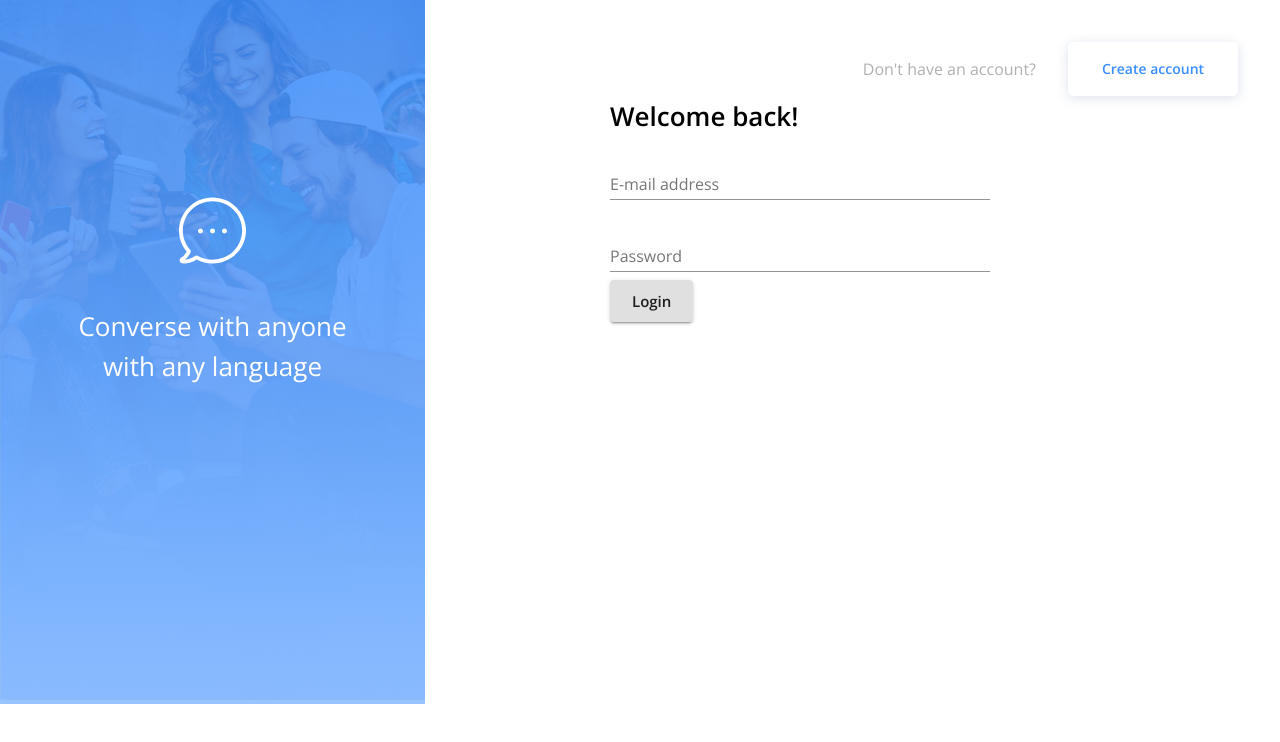
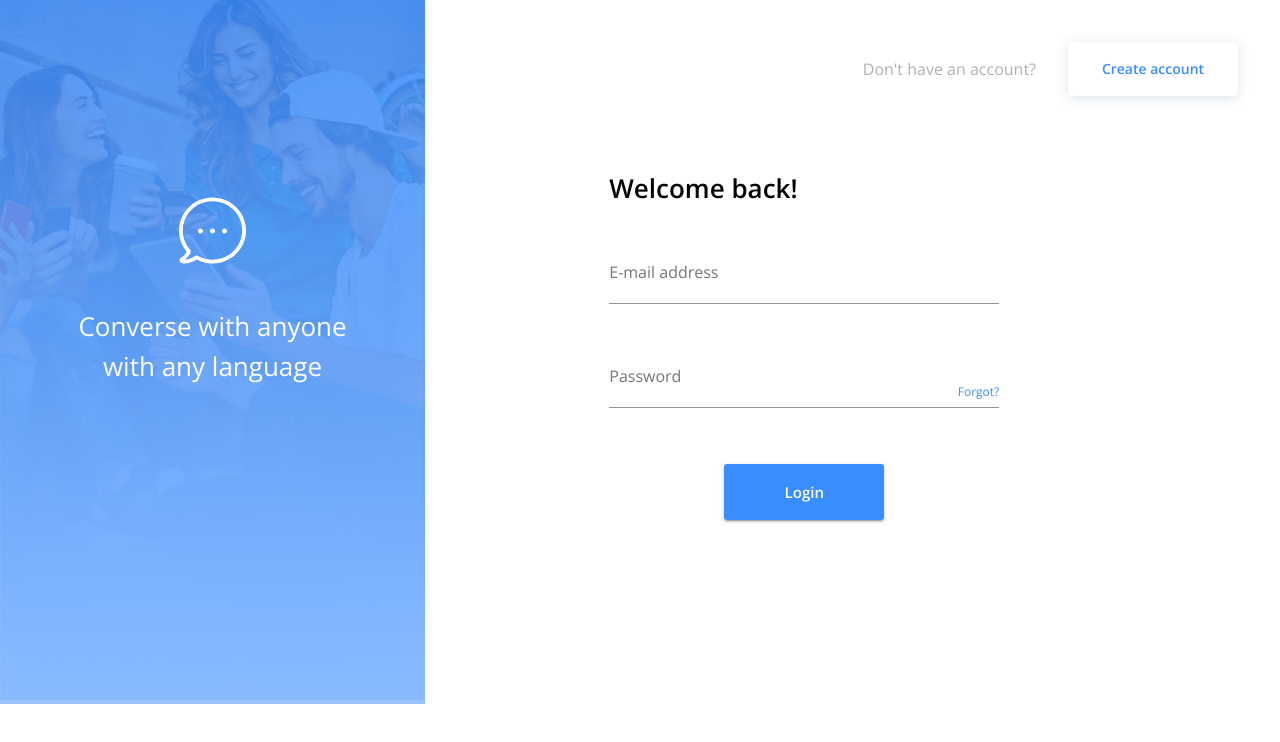
Before and after one commit to Bluekev22/43ed86, a React (Create React App) app in the folder client/: page /login in a window 1280 px wide. Shown: the top 742 px of the page. Built offline with nearby package versions, Linux system fonts and the light colour scheme; no server answers.

Commit message:
Create LoginButton component

```diff
--- a/client/src/Login.js
+++ b/client/src/Login.js
@@ -10,17 +10,31 @@ import {
 } from '@material-ui/core'
 import { makeStyles } from '@material-ui/core/styles'
 import SideCard from './components/Login/SideCard'
-import LinkBtn from './components/Login/LinkBtn'
+import LinkBtn from './components/Login/LinkButton'
+import LoginButton from './components/Login/LoginButton'
 
-const useStyles = makeStyles(() => ({
+const useStyles = makeStyles((theme) => ({
   accountQuestion: {
     marginTop: '42px',
-    color: '#B0B0B0',
+    color: theme.palette.secondary.main,
   },
   loginStatement: {
     fontWeight: 600,
     fontSize: '26px',
     lineHeight: '40px',
+  },
+  loginBox: {
+    width: '390px',
+    marginRight: '16vw',
+  },
+  textField: {
+    width: '390px',
+    marginTop: '2vh',
+    paddingTop: '2vh',
+  },
+  forgotPassword: {
+    color: theme.palette.primary.main,
+    fontSize: '12px',
   },
 }))
 
@@ -56,8 +70,8 @@ const Login = ({ user, login }) => {
         container
         item
         xl={9}
-        lg={9}
-        md={9}
+        lg={7}
+        md={6}
         direction="column"
         justifyContent="flex-start"
         alignItems="center"
@@ -84,39 +98,40 @@ const Login = ({ user, login }) => {
           justifyContent="center"
           alignItems="center"
         >
-          <Box style={{ width: '380px' }}>
-            <Grid container item xl={8} lg={8}></Grid>
+          <Box mt={9} className={classes.loginBox}>
             <Typography className={classes.loginStatement}>
               Welcome back!
             </Typography>
             <form onSubmit={handleLogin}>
-              <Grid>
-                <Grid>
               <FormControl margin="normal" required>
                 <TextField
-                      style={{ width: '380px' }}
+                  className={classes.textField}
                   aria-label="E-mail address"
                   label="E-mail address"
                   name="E-mail address"
                   type="text"
                 />
               </FormControl>
-                </Grid>
               <FormControl margin="normal" required>
                 <TextField
-                    style={{ width: '380px' }}
+                  className={classes.textField}
                   label="Password"
                   aria-label="Password"
                   type="Password"
                   name="Password"
+                  InputProps={{
+                    endAdornment: (
+                      <Typography className={classes.forgotPassword}>
+                        Forgot?
+                      </Typography>
+                    ),
+                    classes: {
+                      adornedEnd: classes.adornedEnd,
+                    },
+                  }}
                 />
               </FormControl>
-                <Grid>
-                  <Button type="submit" variant="contained" size="large">
-                    Login
-                  </Button>
-                </Grid>
-              </Grid>
+              <LoginButton text="Login" />
             </form>
           </Box>
           {/*
--- a/client/src/components/Login/LinkBtn.js
+++ b/client/src/components/Login/LinkButton.js
@@ -3,11 +3,11 @@ import { Link } from 'react-router-dom'
 import { Grid, Button } from '@material-ui/core'
 import { makeStyles } from '@material-ui/core/styles'
 
-const useStyles = makeStyles(() => ({
+const useStyles = makeStyles((theme) => ({
   linkButton: {
     boxShadow: '0px 2px 12px rgba(74,106,149, 0.2)',
     borderRadius: '5px',
-    color: '#3A8DFF',
+    color: theme.palette.primary.main,
     width: '170px',
     height: '54px',
     marginTop: '42px',
@@ -15,7 +15,7 @@ const useStyles = makeStyles(() => ({
   },
 }))
 
-const LinkBtn = ({ href, text }) => {
+const LinkButton = ({ href, text }) => {
   const classes = useStyles()
   return (
     <Grid item>
@@ -26,4 +26,4 @@ const LinkBtn = ({ href, text }) => {
   )
 }
 
-export default LinkBtn
+export default LinkButton
--- /dev/null
+++ b/client/src/components/Login/LoginButton.js
@@ -0,0 +1,32 @@
+import React from 'react'
+import { Grid, Button } from '@material-ui/core'
+import { makeStyles } from '@material-ui/core/styles'
+
+const useStyles = makeStyles((theme) => ({
+  loginButton: {
+    marginTop: '6vh',
+    width: '160px',
+    height: '56px',
+    borderRadius: '3px',
+    background: theme.palette.primary.main,
+    color: 'white',
+  },
+}))
+
+const LoginButton = ({ text }) => {
+  const classes = useStyles()
+  return (
+    <Grid container item justifyContent="center">
+      <Button
+        className={classes.loginButton}
+        type="submit"
+        variant="contained"
+        size="large"
+      >
+        {text}
+      </Button>
+    </Grid>
+  )
+}
+
+export default LoginButton
--- a/client/src/themes/theme.js
+++ b/client/src/themes/theme.js
@@ -1,24 +1,24 @@
-import { createMuiTheme } from "@material-ui/core";
+import { createMuiTheme } from '@material-ui/core'
 
 export const theme = createMuiTheme({
   typography: {
-    fontFamily: "Open Sans, sans-serif",
+    fontFamily: 'Open Sans, sans-serif',
     fontSize: 14,
     button: {
-      textTransform: "none",
+      textTransform: 'none',
       letterSpacing: 0,
-      fontWeight: "bold"
-    }
+      fontWeight: 'bold',
+    },
   },
   overrides: {
     MuiInput: {
       input: {
-        fontWeight: "bold"
-      }
-    }
+        fontWeight: 'bold',
+      },
+    },
   },
   palette: {
-    primary: { main: "#3A8DFF" },
-    secondary: { main: "#B0B0B0" }
-  }
-});
+    primary: { main: '#3A8DFF' },
+    secondary: { main: '#B0B0B0' },
+  },
+})
```
Lines whose indentation alone changed are shown as unchanged.
